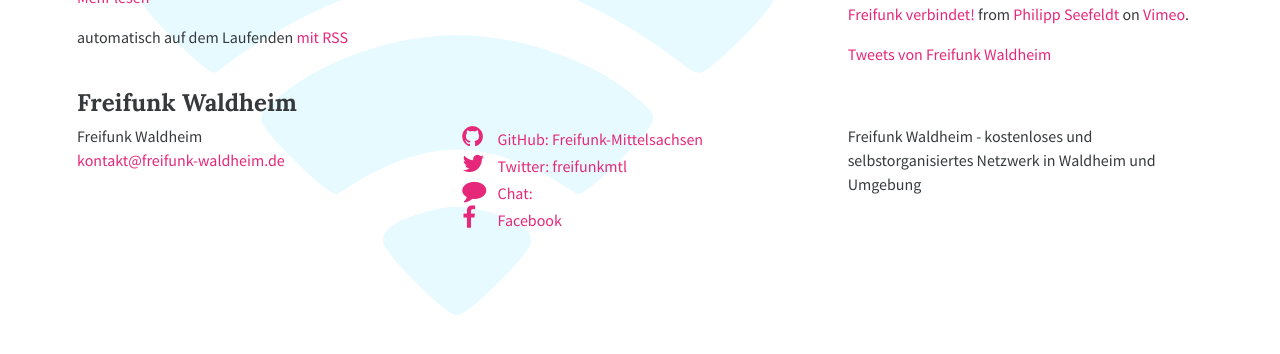
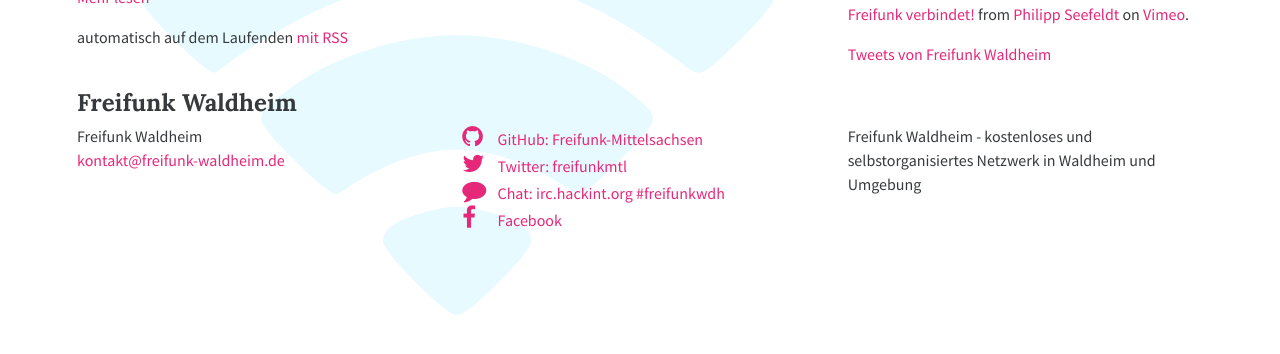
Before and after one commit to Freifunk-Mittelsachsen/Freifunk-Mittelsachsen.github.io, a Jekyll site: the page built from index.html, in a window 1280 px wide, cut to the strip 381-735 px from the top of the page. Built offline with Jekyll 4.4.1, drawn with Linux system fonts in a browser that asks for light colours; nearby versions of some CDN libraries; comment, search, counter and statistics services are not loaded.

Commit message:
* chatlink fixed

```diff
--- a/_includes/footer.html
+++ b/_includes/footer.html
@@ -34,7 +34,7 @@
           <li>
             <a title="Chat mit uns" href="http://freifunk-waldheim:7778">
               <i class="fa fa-comment"></i>
-              Chat:
+              Chat: irc.hackint.org #freifunkwdh
             </a>
           </li>
           <li>
```
